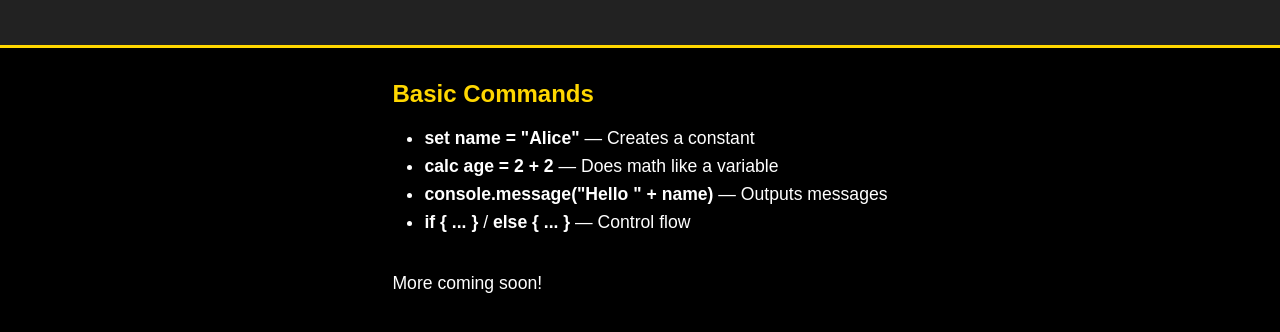
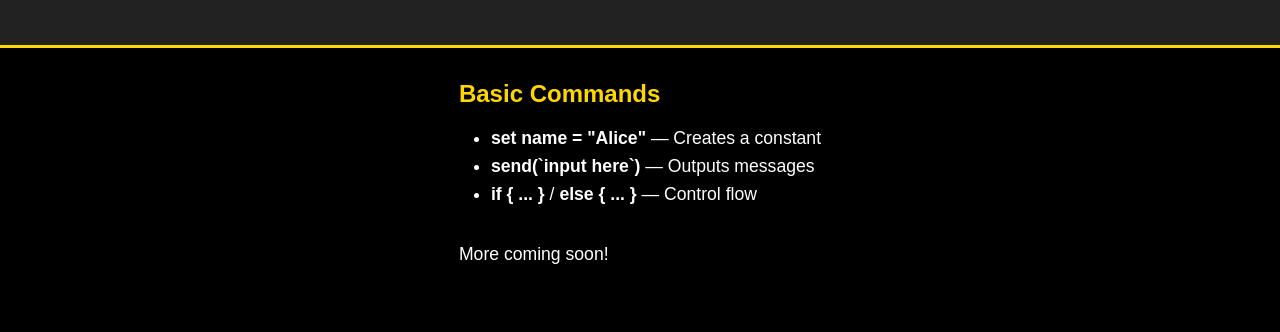
Before and after one commit to HypersnakeProductions/logica-website, a website: page docs.html in a window 1280 px wide. Shown: the part 194-526 px from the top of the page. Drawn offline with Linux system fonts and the light colour scheme.

Commit message:
Update website

```diff
--- a/docs.html
+++ b/docs.html
@@ -25,8 +25,7 @@
     <h2>Basic Commands</h2>
     <ul>
       <li><strong>set name = "Alice"</strong> — Creates a constant</li>
-      <li><strong>calc age = 2 + 2</strong> — Does math like a variable</li>
-      <li><strong>console.message("Hello " + name)</strong> — Outputs messages</li>
+      <li><strong>send(`input here`)</strong> — Outputs messages</li>
       <li><strong>if { ... }</strong> / <strong>else { ... }</strong> — Control flow</li>
     </ul>
     <p>More coming soon!</p>
```
Also changed, not shown: 1 other file.
